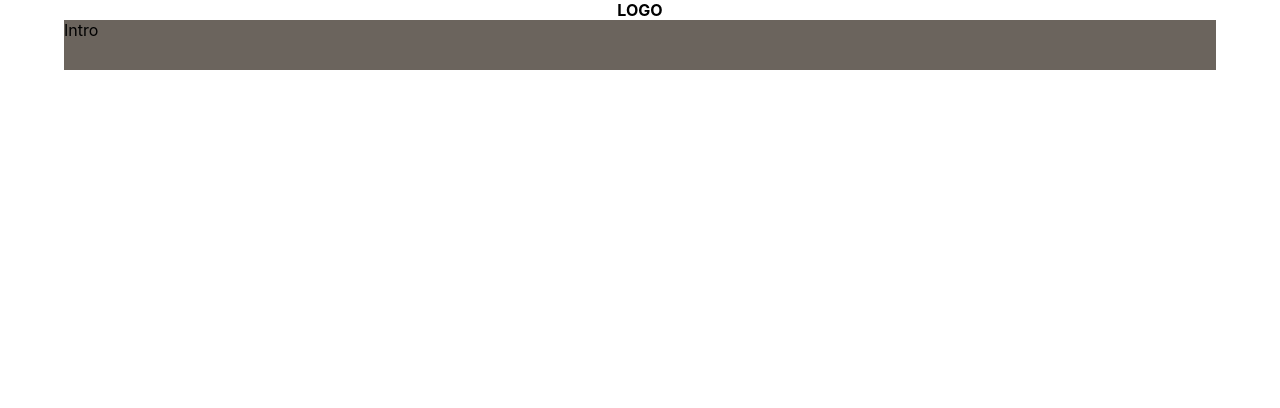
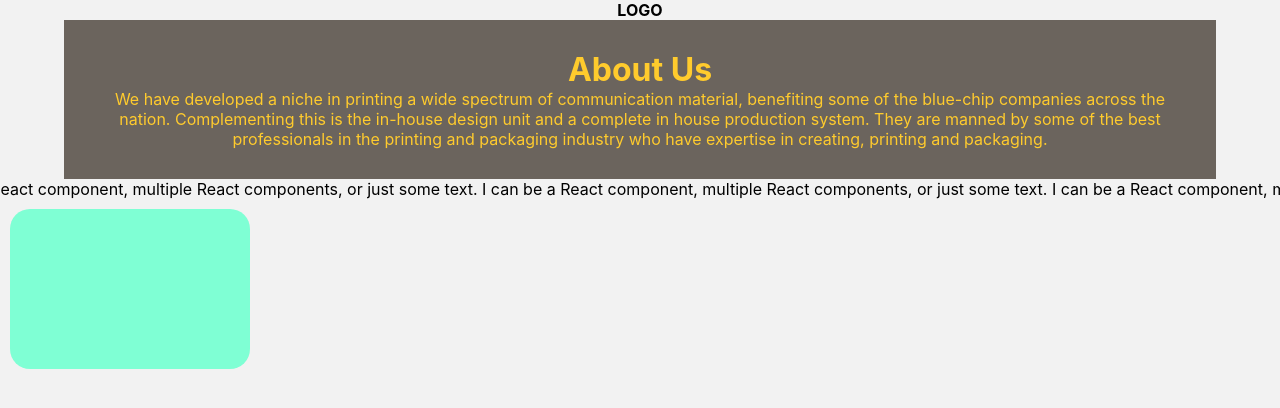
Before and after one commit to afshakhanum/Dolphin-signs, a React (Create React App) app: page / in a window 1280 px wide. Shown: the top 408 px of the page. Built offline with nearby package versions, Linux system fonts and the light colour scheme.

Commit message:
background color change

```diff
--- a/src/App.css
+++ b/src/App.css
@@ -2,4 +2,5 @@
   box-sizing: border-box;
   margin: 0px auto;
   padding: 0px;
+  background-color: #f2f2f2;
 }
--- a/src/App.js
+++ b/src/App.js
@@ -10,8 +10,8 @@ const App = () => {
     <div>
       <Header />
       <Intro />
-      {/* <OurWork />
-      <Card /> */}
+      <OurWork />
+      <Card />
     </div>
   )
 }
--- a/src/Components/Introduction/Intro.css
+++ b/src/Components/Introduction/Intro.css
@@ -1,5 +1,11 @@
 .container{
     width: 90%;
     background-color: #6b645d;
-    height: 50px;
+    /* height: 50px; */
+    color: #ffcb2d;
+    text-align: center;
+    padding: 30px 50px;
 }
+h1, p{
+    background-color: #6b645d;
+}
--- a/src/Components/Introduction/Intro.js
+++ b/src/Components/Introduction/Intro.js
@@ -3,7 +3,10 @@ import './Intro.css'
 
 const Intro = () => {
   return (
-    <div className='container'>Intro</div>
+    <div className='container'>
+      <h1>About Us</h1>
+      <p>We have developed a niche in printing a wide spectrum of communication material, benefiting some of the blue-chip companies across the nation. Complementing this is the in-house design unit and a complete in house production system. They are manned by some of the best professionals in the printing and packaging industry who have expertise in creating, printing and packaging.</p>
+    </div>
   )
 }
 
```
